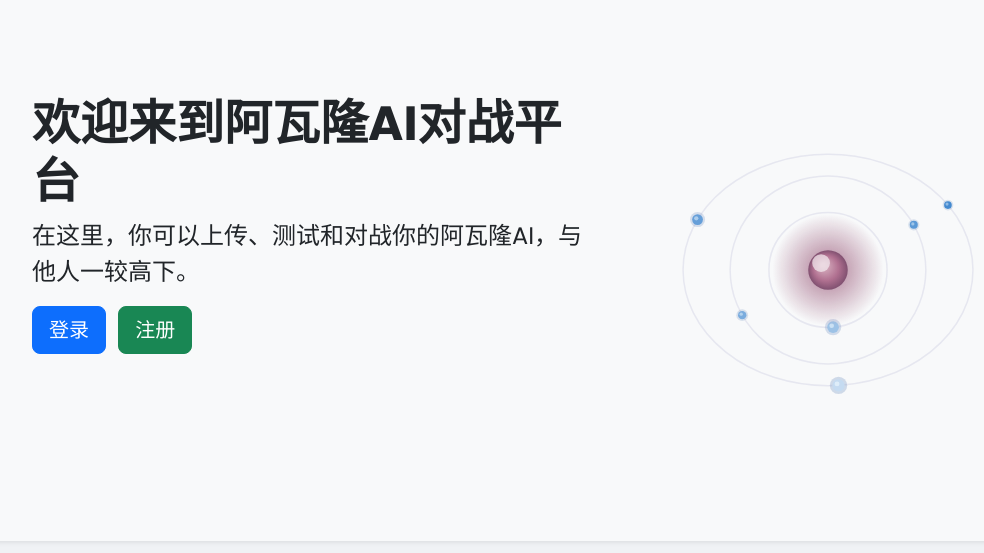
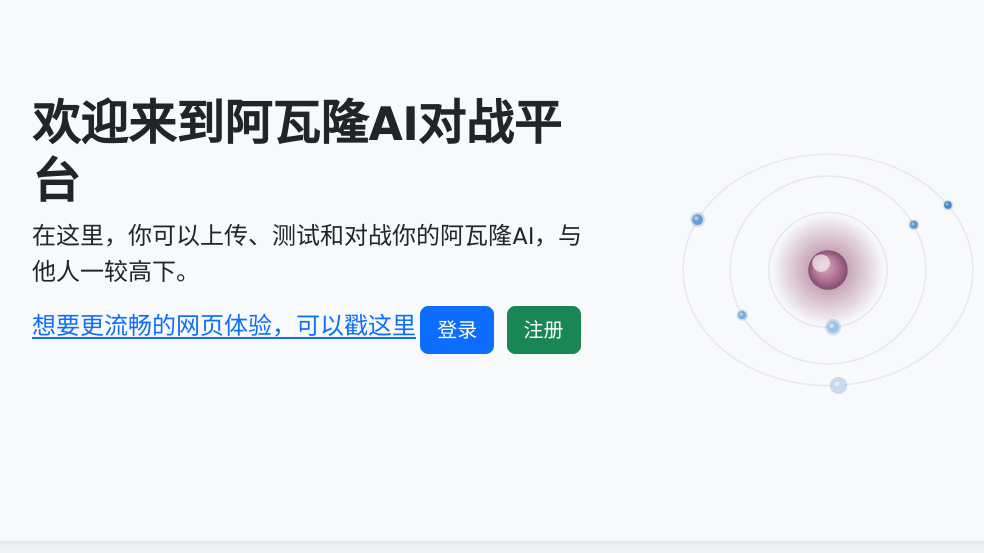
Before and after one commit to pkulab409/python.avalon, a Flask app: page / in a window 1280 px wide. Shown: the part 119-672 px from the top of the page, without its empty margins (110-1094 px from the left). Run offline with Flask 3, Linux system fonts and the light colour scheme; some libraries are stand-ins or nearby versions.

Commit message:
feat(index): new url

```diff
--- a/templates/index.html
+++ b/templates/index.html
@@ -10,6 +10,7 @@
                     <div class="col-md-7">
                         <h1 class="display-5 fw-bold">欢迎来到阿瓦隆AI对战平台</h1>
                         <p class="col-md-12 fs-4">在这里，你可以上传、测试和对战你的阿瓦隆AI，与他人一较高下。</p>
+                        <a class="col-md-12 fs-4" href="http://avalon.mouliang.tech/">想要更流畅的网页体验，可以戳这里</a>
                         {% if current_user.is_authenticated %}
                             <a href="{{ url_for('game.lobby') }}"
                                class="btn btn-primary btn-lg me-2"
```
